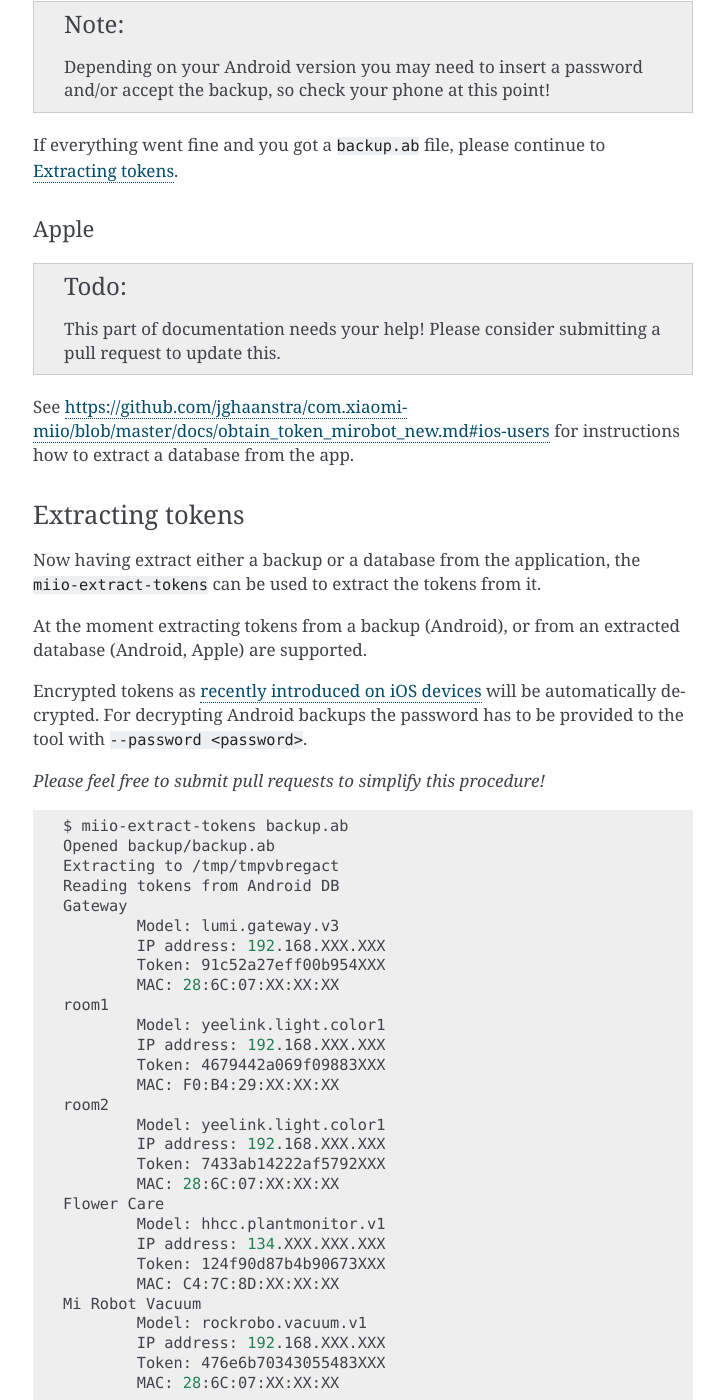
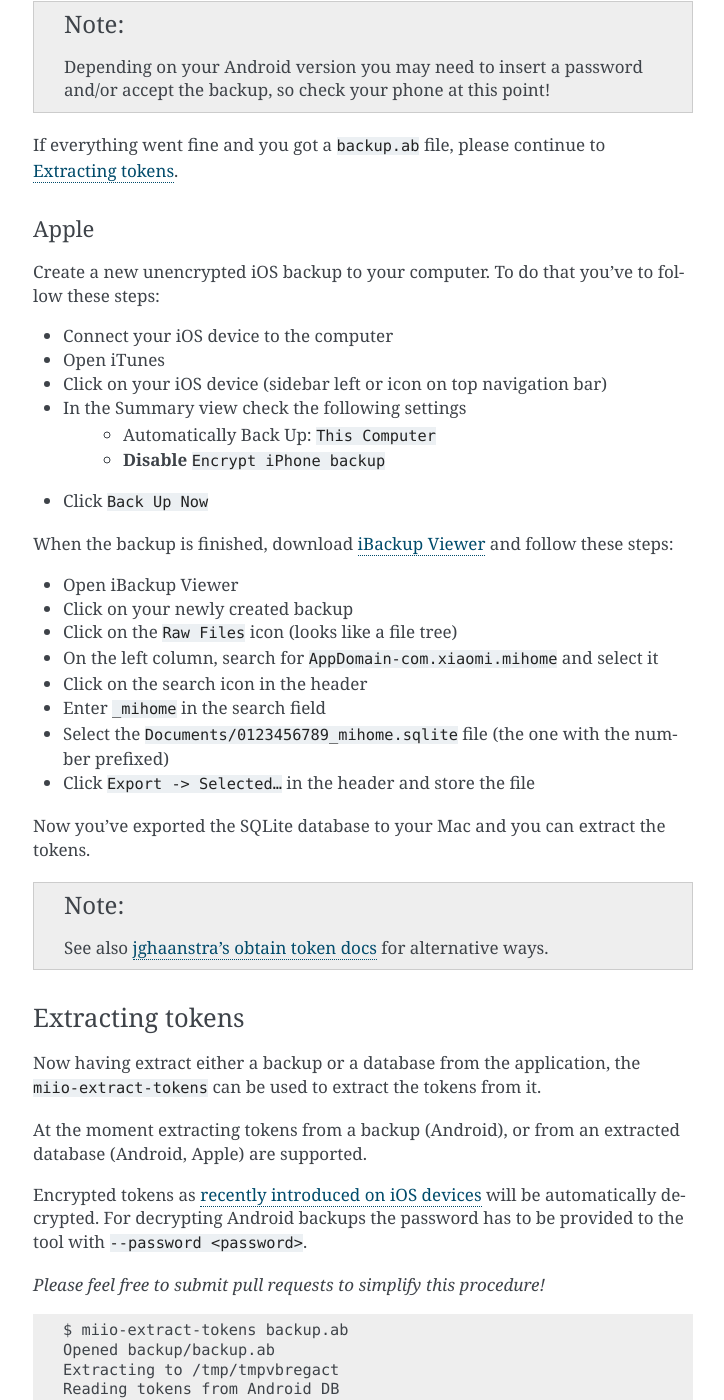
Before and after one commit to rytilahti/python-miio, a Sphinx documentation site: the page built from docs/discovery.rst, in a window 1280 px wide and 1400 px high, scrolled down 3708 px. Shown: the whole window, without its empty margins (387-1111 px from the left). Built offline with Sphinx 7.4.7, drawn with Linux system fonts in a browser that asks for light colours; pages that are not in the unit, such as notebooks, are missing from menus; some of the changed text lies outside the part shown.

Commit message:
Docs for token extraction for Apple users (#460)
* Add SQLite extraction description for Apple users

* Add description how to extract & decrypt token manually

```diff
--- a/docs/discovery.rst
+++ b/docs/discovery.rst
@@ -188,15 +188,35 @@ please continue to :ref:`token_extraction`.
 Apple
 ~~~~~
 
-.. TODO::
-    This part of documentation needs your help!
-    Please consider submitting a pull request to update this.
+Create a new unencrypted iOS backup to your computer.
+To do that you've to follow these steps:
 
-See https://github.com/jghaanstra/com.xiaomi-miio/blob/master/docs/obtain_token_mirobot_new.md#ios-users
-for instructions how to extract a database from the app.
+- Connect your iOS device to the computer
+- Open iTunes
+- Click on your iOS device (sidebar left or icon on top navigation bar)
+- In the Summary view check the following settings
+    - Automatically Back Up: ``This Computer``
+    - **Disable** ``Encrypt iPhone backup``
+- Click ``Back Up Now``
+
+When the backup is finished, download `iBackup Viewer <https://www.imactools.com/iphonebackupviewer/>`_ and follow these steps:
+
+- Open iBackup Viewer
+- Click on your newly created backup
+- Click on the ``Raw Files`` icon (looks like a file tree)
+- On the left column, search for ``AppDomain-com.xiaomi.mihome`` and select it
+- Click on the search icon in the header
+- Enter ``_mihome`` in the search field
+- Select the ``Documents/0123456789_mihome.sqlite`` file (the one with the number prefixed)
+- Click ``Export -> Selected…`` in the header and store the file
+
+Now you've exported the SQLite database to your Mac and you can extract the tokens.
+
+.. note::
+
+    See also `jghaanstra's obtain token docs <https://github.com/jghaanstra/com.xiaomi-miio/blob/master/docs/obtain_token.md#ios-users>`_ for alternative ways.
 
 .. _token_extraction:
-
 
 Extracting tokens
 -----------------
@@ -245,6 +265,29 @@ to the tool with ``--password <password>``.
             Token: 476e6b70343055483XXX
             MAC: 28:6C:07:XX:XX:XX
 
+Extracting tokens manually
+--------------------------
+
+Run the following SQLite command:
+
+.. code-block:: bash
+
+    sqlite3 <path of *_mihome.sqlite database> "select ZNAME,ZLOCALIP,ZTOKEN from ZDEVICE"
+
+You should get a list which looks like this:
+
+.. code-block:: text
+
+    Device 1|x.x.x.x|0123456789abcdef0123456789abcdef0123456789abcdef0123456789abcdef0123456789abcdef0123456789abcdef
+    Device 2|x.x.x.x|0123456789abcdef0123456789abcdef0123456789abcdef0123456789abcdef0123456789abcdef0123456789abcdef
+    Device 3|x.x.x.x|0123456789abcdef0123456789abcdef0123456789abcdef0123456789abcdef0123456789abcdef0123456789abcdef
+
+These are your device names, IP addresses and tokens. However, the tokens are encrypted and you need to decrypt them.
+The command for decrypting the token manually is:
+
+.. code-block:: bash
+
+    echo '0: <YOUR 32 CHARACTER TOKEN>' | xxd -r -p | openssl enc -d -aes-128-ecb -nopad -nosalt -K 00000000000000000000000000000000
 
 Environment variables for command-line tools
 ============================================
```
